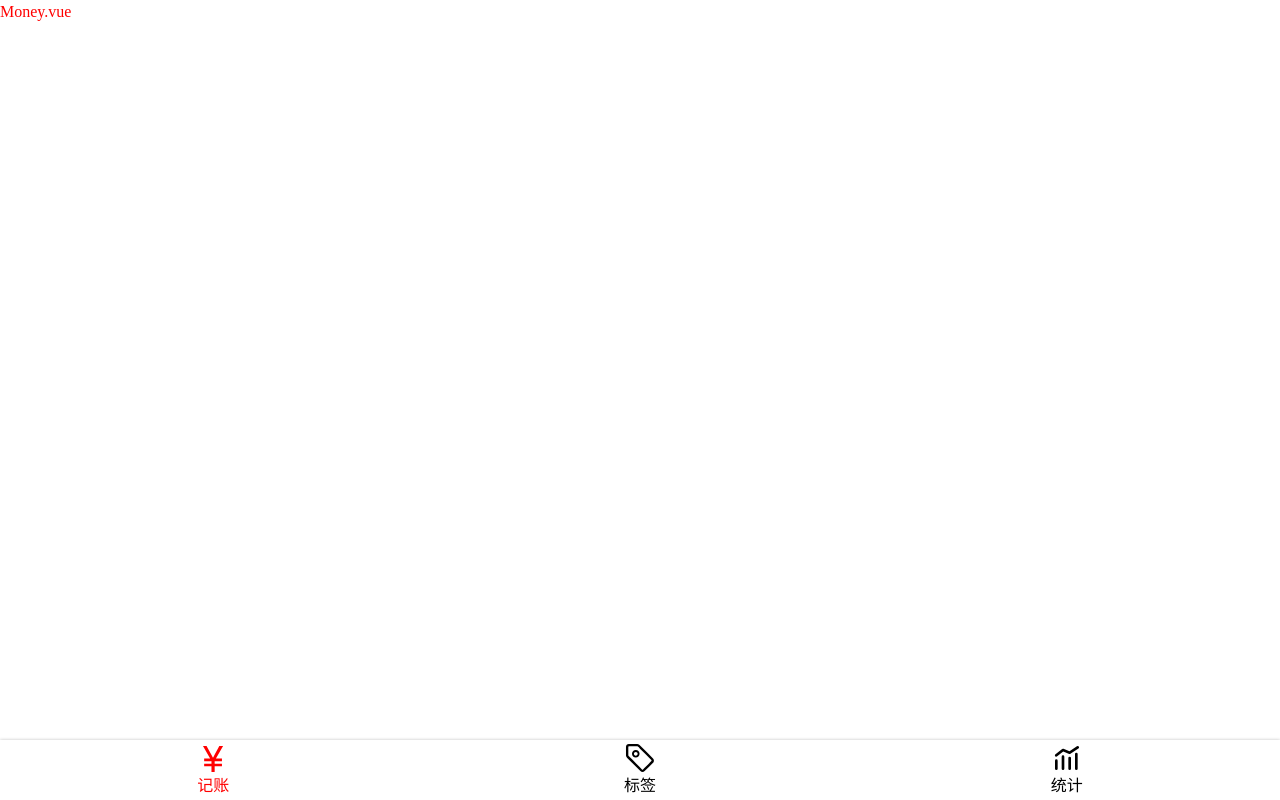
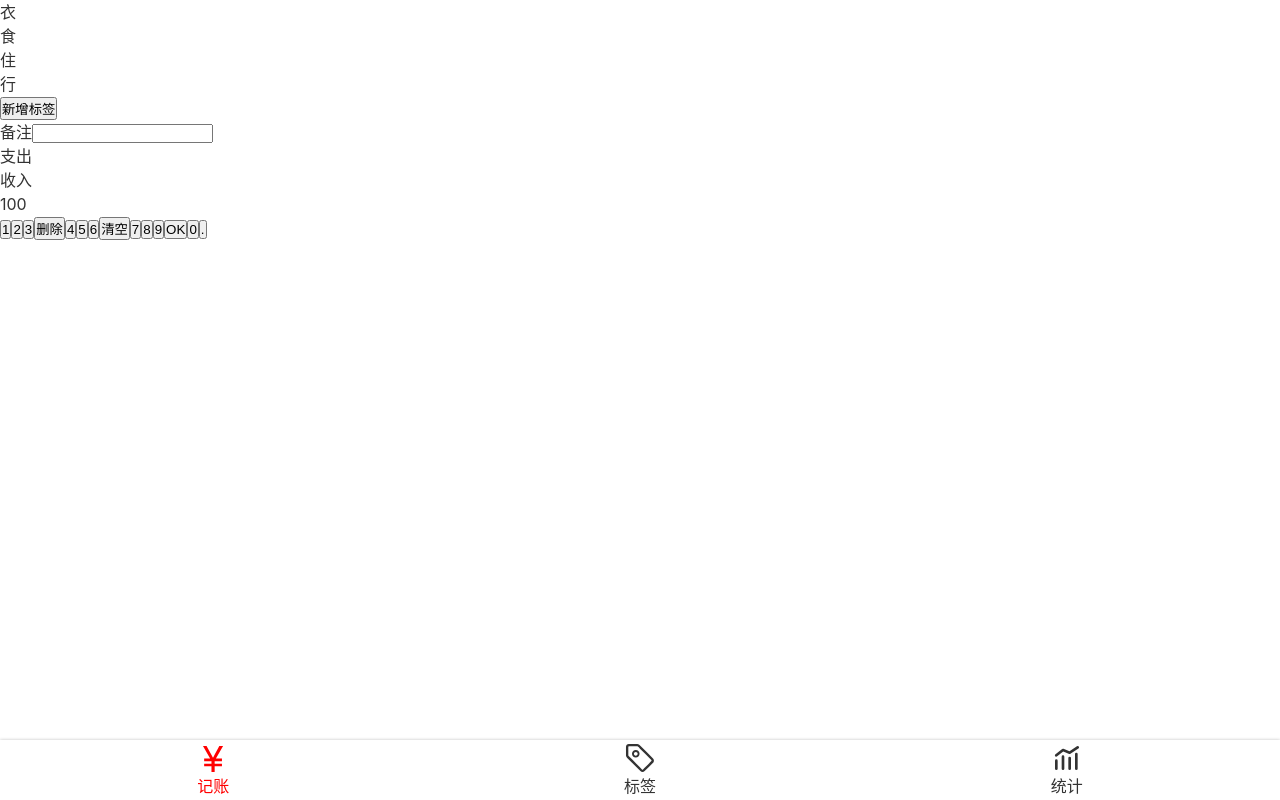
Before and after one commit to shangjingfan/MoneyMemory-Vue, a Vue app: page /#/money in a window 1280 px wide. Built offline with nearby package versions, Linux system fonts and the light colour scheme.

Commit message:
MoneySCSS

```diff
--- a/src/App.vue
+++ b/src/App.vue
@@ -1,36 +1,21 @@
 <template>
-  <div>
+  <div id="app">
     <router-view></router-view>
   </div>
 </template>
 
 <style lang="scss">
-  * {
-    margin: 0; padding: 0;
-    box-sizing: border-box;
-  }
+  @import "~@/assets/style/reset.scss";
+  @import "~@/assets/style/helper.scss";
   body{
+    -webkit-font-smoothing: antialiased;
+    -moz-osx-font-smoothing: grayscale;
+    color: #333;
+    font-family: $font-hei;
     line-height: 1.5;
   }
   a{
     text-decoration: none;
     color: inherit;
   }
-  #app {
-    font-family: 'Avenir', Helvetica, Arial, sans-serif;
-    -webkit-font-smoothing: antialiased;
-    -moz-osx-font-smoothing: grayscale;
-    text-align: center;
-    color: #2C3E50;
-  }
-  #nav {
-    padding: 30px;
-    a {
-      font-weight: bold;
-      color: #2C3E50;
-      &.router-link-exact-active {
-        color: #42B983;
-      }
-    }
-  }
 </style>
--- a/src/assets/style/helper.scss
+++ b/src/assets/style/helper.scss
@@ -1 +1,2 @@
-$red: red;
+
+$font-hei:-apple-system, "Noto Sans", "Helvetica Neue", Helvetica, "Nimbus Sans L", Arial, "Liberation Sans", "PingFang SC", "Hiragino Sans GB", "Noto Sans CJK SC", "Source Han Sans SC", "Source Han Sans CN", "Microsoft YaHei", "Wenquanyi Micro Hei", "WenQuanYi Zen Hei", "ST Heiti", SimHei, "WenQuanYi Zen Hei Sharp", sans-serif;
--- /dev/null
+++ b/src/assets/style/reset.scss
@@ -0,0 +1,4 @@
+* {
+  margin: 0; padding: 0;
+  box-sizing: border-box;
+}
--- a/src/views/Money.vue
+++ b/src/views/Money.vue
@@ -1,6 +1,47 @@
 <template>
   <Layout>
-    <p>Money.vue</p>
+    <div class="tags">
+      <ul class="current">
+        <li>衣</li>
+        <li>食</li>
+        <li>住</li>
+        <li>行</li>
+      </ul>
+      <div class="new">
+        <button>新增标签</button>
+      </div>
+    </div>
+    <div>
+      <label class="notes">
+        <span class="name">备注</span>
+        <input type="text">
+      </label>
+    </div>
+    <div>
+      <ul class="types">
+        <li class="selected">支出</li>
+        <li>收入</li>
+      </ul>
+    </div>
+    <div class="numberPad">
+      <div class="output">100</div>
+      <div class="buttons">
+        <button>1</button>
+        <button>2</button>
+        <button>3</button>
+        <button>删除</button>
+        <button>4</button>
+        <button>5</button>
+        <button>6</button>
+        <button>清空</button>
+        <button>7</button>
+        <button>8</button>
+        <button>9</button>
+        <button>OK</button>
+        <button>0</button>
+        <button>.</button>
+      </div>
+    </div>
   </Layout>
 </template>
 
@@ -12,7 +53,5 @@
 
 <style lang="scss" scoped>
   @import "~@/assets/style/helper.scss";
-  p{
-    color: $red;
-  }
+
 </style>
```
